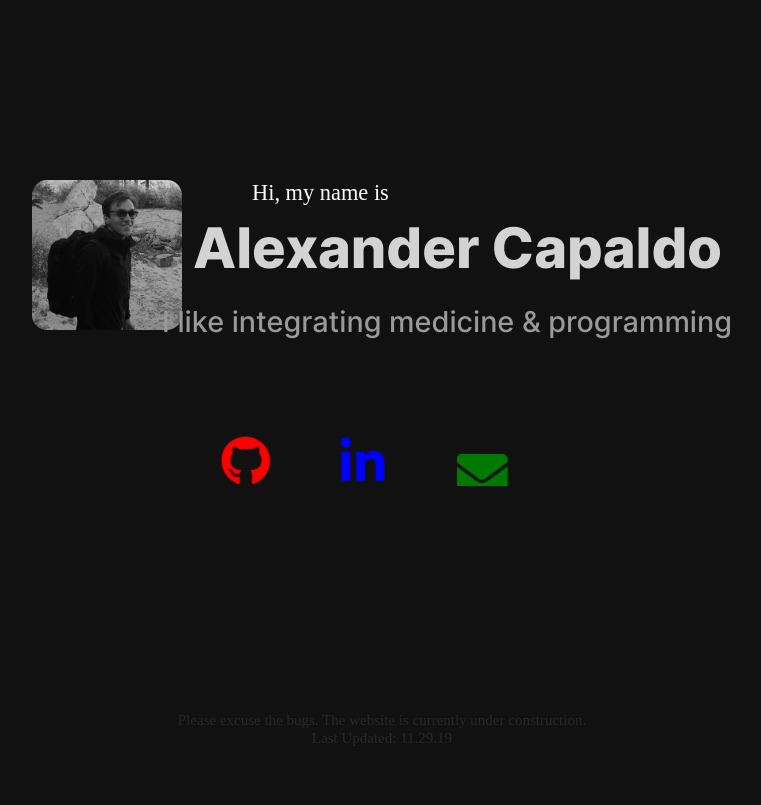
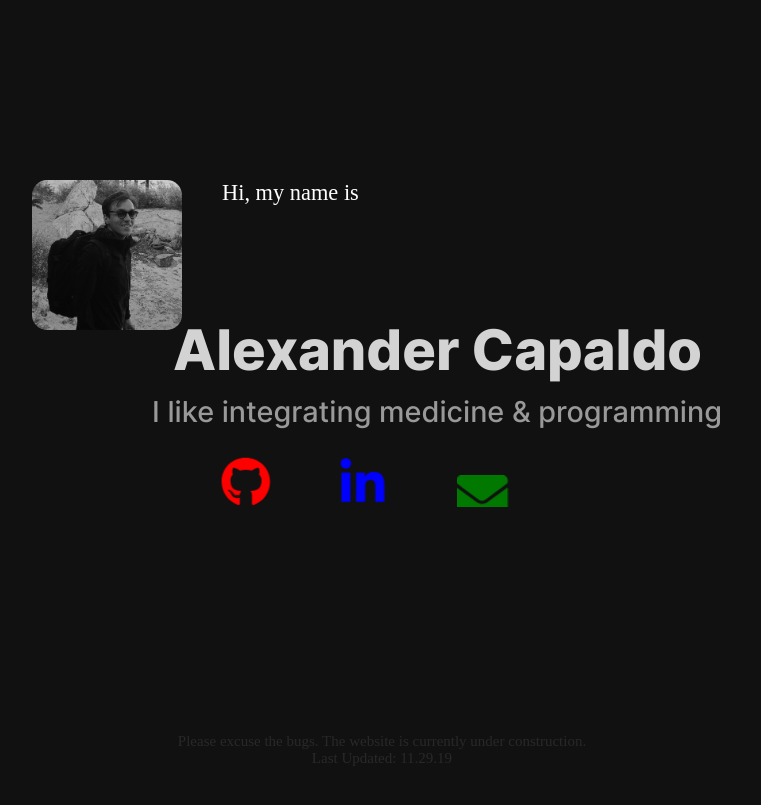
Before and after one commit to capaldo/capaldo.github.io, a Jekyll site: the page built from index.md, in a window 1280 px wide. Shown: the top 805 px of the page, without its empty margins (258-1019 px from the left). Built offline with Jekyll 4.4.1, drawn with Linux system fonts in a browser that asks for light colours; some web fonts are replaced.

Commit message:
update margin and padding

```diff
--- a/css/base.css
+++ b/css/base.css
@@ -181,7 +181,6 @@
     font-weight: 800;
     font-size: 3.5em;
     animation-delay: 1.0s;
-    margin-right: -20px;
     margin-top: -12px;
 }
 
@@ -200,7 +199,6 @@
 
 .parallax {
     height: 100%;
-
     /* Create the parallax scrolling effect */
     background-attachment: fixed;
     background-position: center;
@@ -253,7 +251,7 @@
     display: inline;
     animation-duration: 1.5s;
     animation-delay: 0s;
-    padding-left: 30px;
+
     margin-left: 40px;
     margin-top: 0px;
 }
@@ -267,8 +265,9 @@
     float: right;
     animation-duration: 1.0s;
     animation-delay: 3.0s;
+
     margin-top: -25px;
-    margin-right:  -30px;
+    margin-right:  -20px;
 }
 
 .buttons {
```
